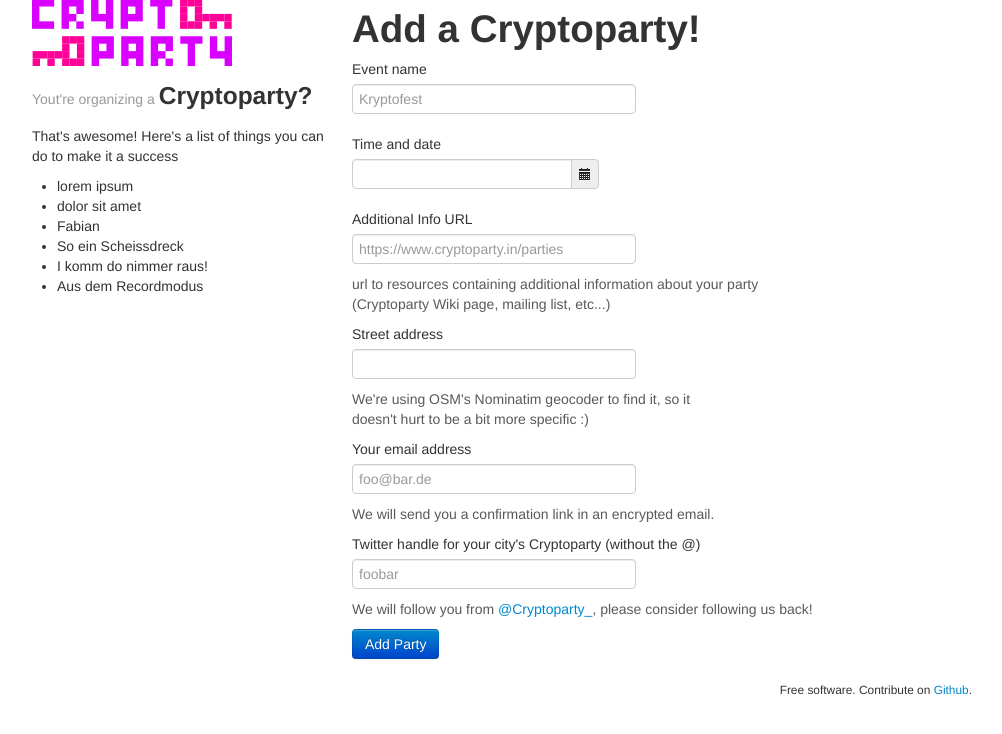
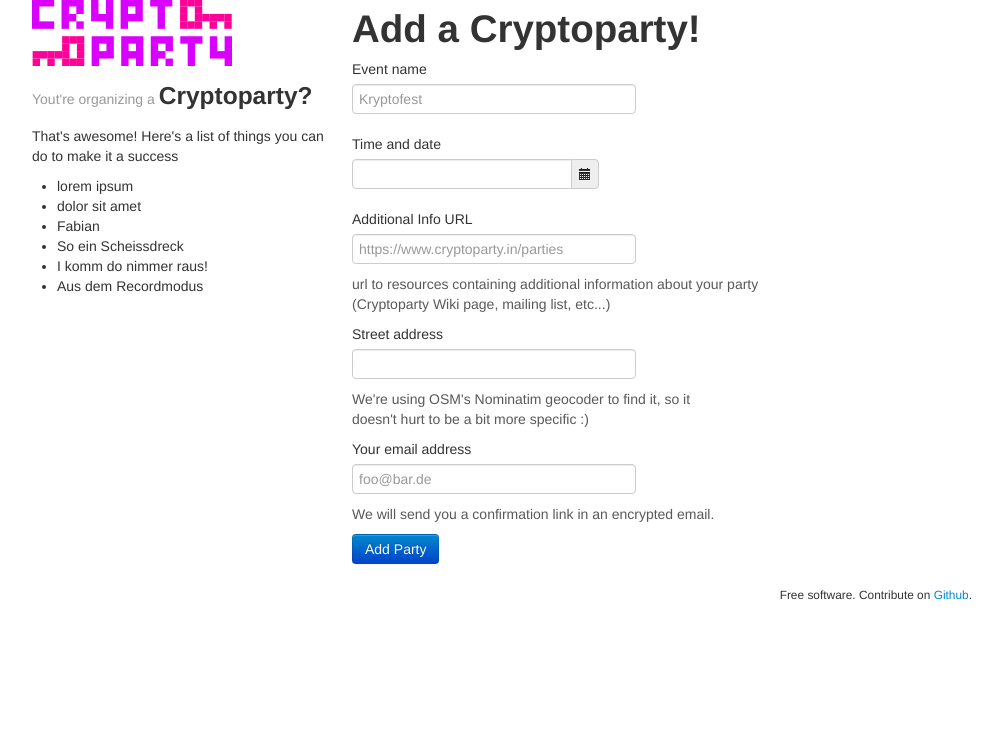
Before and after one commit to cryptoparty/cryptoparty.in, a Flask app: page /party/add in a window 1280 px wide. Shown: the part 21-755 px from the top of the page, without its empty margins (138-1140 px from the left). Run offline with Flask 2, Linux system fonts and the light colour scheme; some libraries are stand-ins or nearby versions.

Commit message:
removes twitter integration

```diff
--- a/cryptoparty/config.py
+++ b/cryptoparty/config.py
@@ -1,4 +1,4 @@
-MAIL_SERVER = 'example.com' # For testing, point to your own mailserver
+MAIL_SERVER = 'weltraumpflege.org' # For testing, point to your own mailserver
 DATABASE_URI = 'postgresql://test:test@localhost/test'
 TWITTER_APP_KEY =  'wellwouldntyouliketoknow'
 TWITTER_APP_SECRET = 'nopeistillwonttellyou'
--- a/cryptoparty/templates/add_party_new.html
+++ b/cryptoparty/templates/add_party_new.html
@@ -101,15 +101,6 @@
         </div>
         </div>
 
-        <!-- Text input-->
-        <div class="control-group">
-        <label class="control-label" for="textinput">Twitter handle for your city's Cryptoparty (without the @)</label>
-        <div class="controls">
-        <input id="textinput" name="organizer_twitter_handle" placeholder="foobar" class="input-xlarge" type="text">
-        <p class="help-block">We will follow you from <a href="http://twitter.com/cryptoparty_">@Cryptoparty_</a>, please consider following us back!</p>
-        </div>
-        </div>
-
         <div class="control-group">
                 <input type="submit" class="btn btn-primary" value="Add Party">
         </div>
--- a/cryptoparty/views.py
+++ b/cryptoparty/views.py
@@ -51,7 +51,6 @@ def get_all_parties_as_json():
             'additional_info': p.additional_info,
             'street_address': p.street_address,
             'organizer_email': p.organizer_email,
-            'organizer_twitter_handle': p.organizer_twitter_handle,
             'organizer_avatar_url': p.organizer_avatar_url,
             'position': json.loads(g.db.scalar(p.position.ST_AsGeoJSON()))
         }
@@ -143,9 +142,6 @@ def web_party_add():
         organizer_email = TextField('Your email address',
                                     [validators.required(), validators.Email()])
 
-        organizer_twitter_handle = TextField('Twitter handle for your city\'s Cryptoparty',
-                                    [])
-
     if request.method == 'GET':
         form = AddPartyForm()
         return render_template("add_party_new.html", form=form)
@@ -163,7 +159,6 @@ def web_party_add():
               additional_info=form.additional_info.data,
               street_address=form.street_address.data,
               organizer_email=form.organizer_email.data,
-              organizer_twitter_handle=form.organizer_twitter_handle.data,
               lat=party_location[0], lon=party_location[1])
     g.db.add(p)
     g.db.commit()
@@ -205,6 +200,7 @@ def web_party_confirm(token):
 
         mails = []
 
+
         # construct mails
 
         for s in subscriptions:
```
Also changed, not shown: cryptoparty/model.py (+2 -8 lines).
